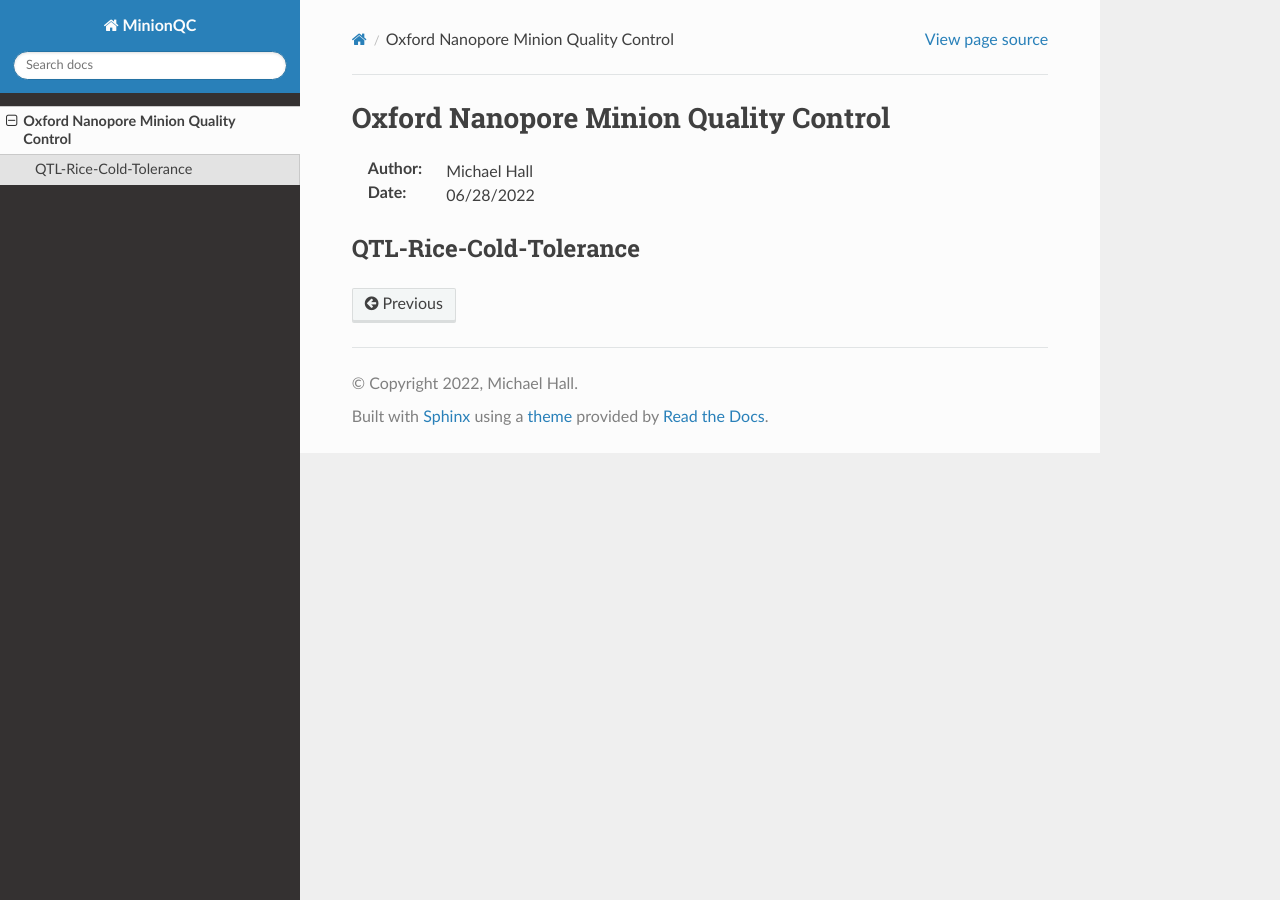
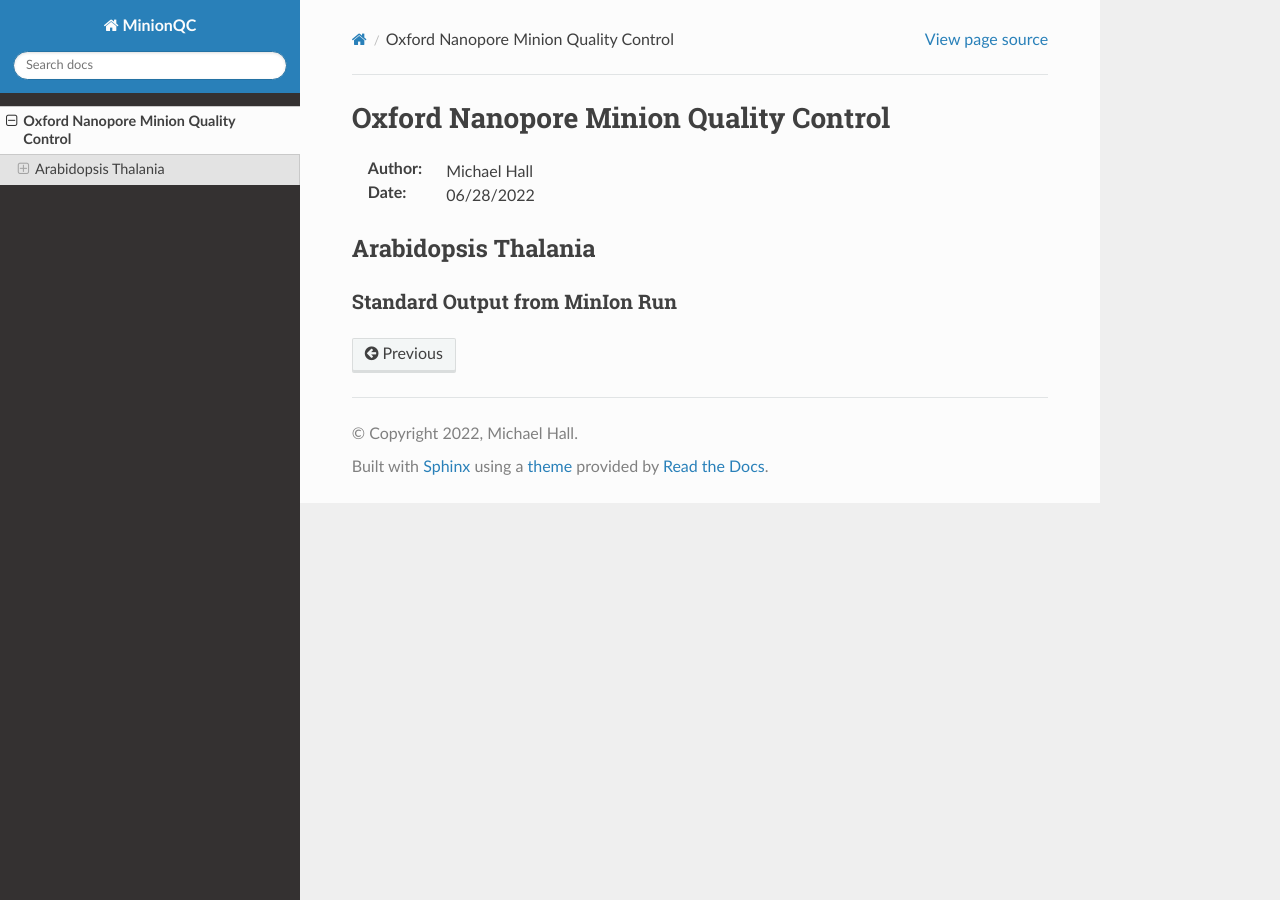
Before and after one commit to PBGLMichaelHall/MinionQC, a Sphinx documentation site: the page built from docs/source/MinION.rst, in a window 1280 px wide. Built offline with Sphinx 7.4.7 and the Read the Docs theme 2.0.0, drawn with Linux system fonts in a browser that asks for light colours.

Commit message:
Update MinION.rst

```diff
--- a/docs/source/MinION.rst
+++ b/docs/source/MinION.rst
@@ -6,5 +6,8 @@ Oxford Nanopore Minion Quality Control
 :Date:   06/28/2022
 
 
-QTL-Rice-Cold-Tolerance
-=======================
+Arabidopsis Thalania
+====================
+
+Standard Output from MinIon Run
+-------------------------------
```
